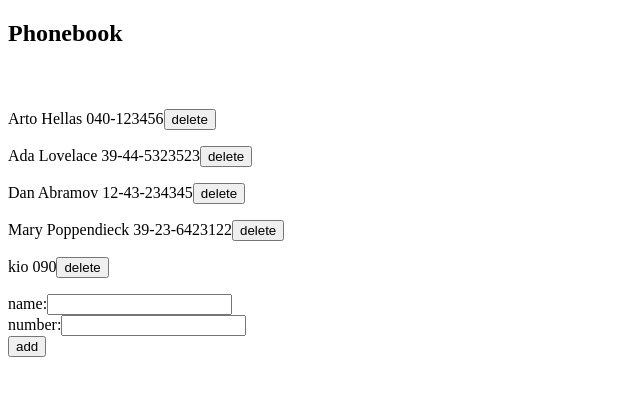
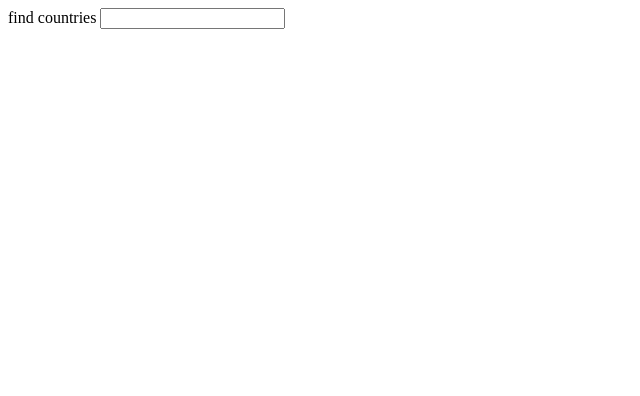
Before and after one commit to ZamanS94/UniofHelsinki_FullStackOpen, a React (Vite) app in the folder part2/: page / in a window 1280 px wide. Shown: the top 396 px of the page, without its empty margins (0-640 px from the left). Built offline with nearby package versions, Linux system fonts and the light colour scheme; data requests are answered from the project's data file.

Commit message:
2.18* Data for countries, step 1

```diff
--- a/part2/db.json
+++ b/part2/db.json
@@ -19,11 +19,6 @@
       "name": "Mary Poppendieck",
       "number": "39-23-6423122",
       "id": "4"
-    },
-    {
-      "name": "kio",
-      "number": "090",
-      "id": "5"
     }
   ]
 }
--- a/part2/src/App.jsx
+++ b/part2/src/App.jsx
@@ -1,131 +1,72 @@
-import React, { useState, useEffect } from 'react'
-import Person from './component/persons'
-import personService from './services/persons'
-import Notification from './component/notification'
-
-
+import { useState, useEffect } from 'react'
+import axios from 'axios'
+import '/src/index.css'
 
 const App = () => {
-  const [persons, setPersons] = useState([]);
-  const [newPersonName, setNewPersonName] = useState('')
-  const [newPersonNumber, setNewPersonNumber] = useState('')
-  const [notificationMessage, setMessage] = useState(null)
+  const [searchTerm, setSearchTerm] = useState("")
+  const [searchResults, setSearchResults] = useState([])
+
+  const handleChange = event => {
+    setSearchTerm(event.target.value.toLowerCase())
+  }
 
   useEffect(() => {
-    personService
-      .getAll()
-      .then(initialPersons => {
-        setPersons(initialPersons)
-      })
-  }, [])
+    if (searchTerm) {
+      axios
+        .get(`https://restcountries.com/v3.1/name/${searchTerm}`)
+        .then(response => {
+          setSearchResults(response.data)
+        })
+    }
+  }, [searchTerm])
 
-  // we use this to read all the data from database
-
-  const addPerson = event => {
-    event.preventDefault()
-
-    let found = false
-    let matchedId = ''
-    persons.forEach(personV => {
-      if(personV.name==newPersonName) {
-        found=true
-        matchedId = personV.id
-      }})
-
-    if(found){
-      if (window.confirm(`Update ${newPersonName}?`)) {
-        const personObject = {
-          name: newPersonName,
-          number: newPersonNumber,
-          id: matchedId
-        }
-        personService
-          .updatePerson(matchedId,personObject)
-          .then((upPerson) => {
-            setPersons([...persons, upPerson])
-            setNewPersonName('')
-            setNewPersonNumber('')
-            setMessage(
-              `${newPersonName} has been updated`
-            )
-            setTimeout(() => {
-              setMessage(null)
-            }, 5000)
-          }).catch((error) => {
-            setMessage(`Information of ${newPersonName} has already been removed`)
-            setTimeout(() => {
-              setMessage(null)
-            }, 5000)
-          })
-
-      }
-    }
-    else{
-    const personObject = {
-      name: newPersonName,
-      number: newPersonNumber,
-      id: (persons.length + 1).toString()
-
-    }
-    personService
-    .create(personObject)
-    .then(response => {
-      setPersons([...persons, response])
-      setNewPersonName('')
-      setNewPersonNumber('')
-      setMessage(
-        `${newPersonName} has been added`
-      )
-      setTimeout(() => {
-        setMessage(null)
-      }, 5000)
-    })
-    }
+  if(searchResults.length >= 10){
+    return (
+      <div>
+        find countries <input value={searchTerm} onChange={handleChange}/>
+        <p>Too many matches, specify another filter </p>
+      </div>
+    )
   }
-
-// using this to create new object and then concate to old list
-
-  const handleNameChange = event => {
-    setNewPersonName(event.target.value)
+  else if(searchResults.length == 1){
+    return (
+      <div>
+        find countries <input value={searchTerm} onChange={handleChange}/>
+        <pre>
+          {searchResults.map((country) => (
+            <div key={country.index}>
+              <h1>{country.name.common}</h1>
+              <p>capital {country.capital}</p>
+              <p>area {country.area}</p>
+              <p>Languages:</p>
+              <ul>
+                {Object.values(country.languages).map((language, index) => (
+                  <li key={index}>{language}</li>
+                ))}
+              </ul>
+              <div> {console.log(Object.values(country.flags)[0])}
+                <img src={Object.values(country.flags)[0]}/>
+              </div>
+            </div>
+          ))}
+        </pre>
+      </div>
+    )
   }
-
-  const handleNumberChange = event => {
-    setNewPersonNumber(event.target.value)
+  else {
+    return (
+      <div>
+        find countries <input value={searchTerm} onChange={handleChange} />
+        <pre>
+          {searchResults.map((country) => (
+            <div key={country.index}>
+              <p>{country.name.common}</p>
+            </div>
+          ))}
+        </pre>
+      </div>
+    )
   }
-
-  const handleClick = (person) => {
-    if (window.confirm(`Delete ${person.name}?`)) {
-    personService
-      .deletePerson(person.id)
-      .then(() => {
-        setPersons(persons.filter(personV => personV.id !== person.id));
-      })
-  }}
-// axios will call the deault method. after sending the delete request, then --> setperson will be called
-// by filtering ids when id!= deleted id.
-
-  return (
-    <div>
-      <h2>Phonebook</h2>
-      <Notification message={notificationMessage} />
-      <p>
-      {persons.map(person => (
-  <Person key={person.id} person={person} handleClick={() => handleClick(person)} />
-))}
-       </p>
-      <form onSubmit={addPerson}>
-        <div>
-          name:
-          <input value={newPersonName} onChange={handleNameChange} />
-        </div>
-        <div>
-          number:
-          <input value={newPersonNumber} onChange={handleNumberChange} />
-        </div>
-        <button type="submit">add</button>
-      </form>
-    </div>
-  )
 }
 
-export default App
+export default App;
--- a/part2/src/index.css
+++ b/part2/src/index.css
@@ -26,3 +26,8 @@
     padding: 10px;
     margin-bottom: 10px;
   }
+
+  img {
+    width: 200px;
+    height: 200px;
+ }
```
Also changed, not shown: part2/src/demo.jsx (added, +45 -0 lines).
